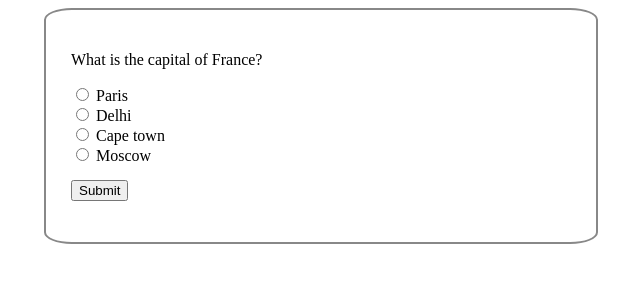
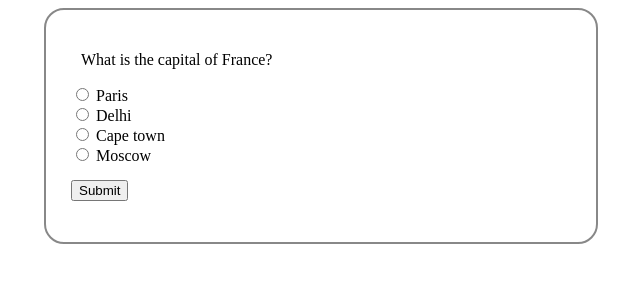
Before and after one commit to vinay7626/Javascript-Basics, a plain HTML site: page index.html in a window 1280 px wide. Shown: the full height of the page, 319-959 px from the left. Drawn offline with Linux system fonts and the light colour scheme.

Commit message:
Update style.css

```diff
--- a/style.css
+++ b/style.css
@@ -3,10 +3,11 @@
   margin: auto;
   padding: 25px;
   border: 2px solid #888888;
-  border-radius: 5%;
+  border-radius: 20px;
 }
 .question {
   margin-bottom: 15px;
+  margin-left: 10px;
 }
 .options {
   margin-bottom: 15px;
```
